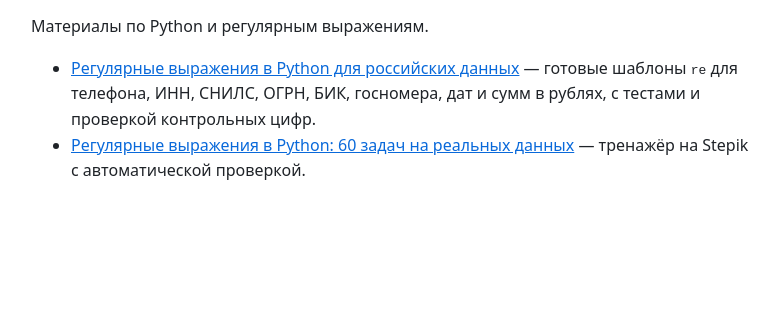
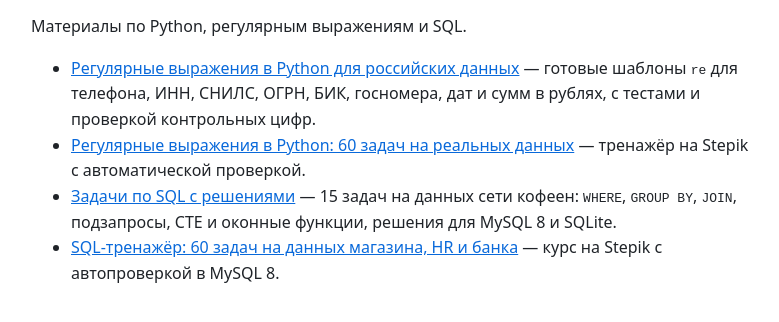
Before and after one commit to d1far4/d1far4.github.io, a plain HTML site: page index.html in a window 1280 px wide. Shown: the part 84-406 px from the top of the page, without its empty margins (249-1028 px from the left). Drawn offline with Linux system fonts and the light colour scheme.

Commit message:
Add files via upload

```diff
--- a/index.html
+++ b/index.html
@@ -3,8 +3,8 @@
 <head>
 <meta charset="utf-8">
 <meta name="viewport" content="width=device-width, initial-scale=1">
-<title>d1far4 — Python и регулярные выражения</title>
-<meta name="description" content="Готовые регулярные выражения в Python для российских данных: телефон, ИНН, СНИЛС, ОГРН, даты и суммы в рублях.">
+<title>d1far4 — Python, регулярные выражения и SQL</title>
+<meta name="description" content="Готовые регулярные выражения в Python для российских данных и задачи по SQL с решениями для MySQL и SQLite.">
 <style>
 body{font-family:system-ui,-apple-system,"Segoe UI",Roboto,sans-serif;max-width:720px;margin:40px auto;padding:0 16px;line-height:1.6;color:#1f2328;background:#fff}
 a{color:#0969da}
@@ -13,10 +13,12 @@ h1{font-size:1.6em}
 </head>
 <body>
 <h1>d1far4</h1>
-<p>Материалы по Python и регулярным выражениям.</p>
+<p>Материалы по Python, регулярным выражениям и SQL.</p>
 <ul>
 <li><a href="/regex-ru/">Регулярные выражения в Python для российских данных</a> — готовые шаблоны <code>re</code> для телефона, ИНН, СНИЛС, ОГРН, БИК, госномера, дат и сумм в рублях, с тестами и проверкой контрольных цифр.</li>
 <li><a href="https://stepik.org/a/306981">Регулярные выражения в Python: 60 задач на реальных данных</a> — тренажёр на Stepik с автоматической проверкой.</li>
+<li><a href="/sql-zadachi-ru/">Задачи по SQL с решениями</a> — 15 задач на данных сети кофеен: <code>WHERE</code>, <code>GROUP BY</code>, <code>JOIN</code>, подзапросы, CTE и оконные функции, решения для MySQL 8 и SQLite.</li>
+<li><a href="https://stepik.org/a/307073">SQL-тренажёр: 60 задач на данных магазина, HR и банка</a> — курс на Stepik с автопроверкой в MySQL 8.</li>
 </ul>
 </body>
 </html>
```
